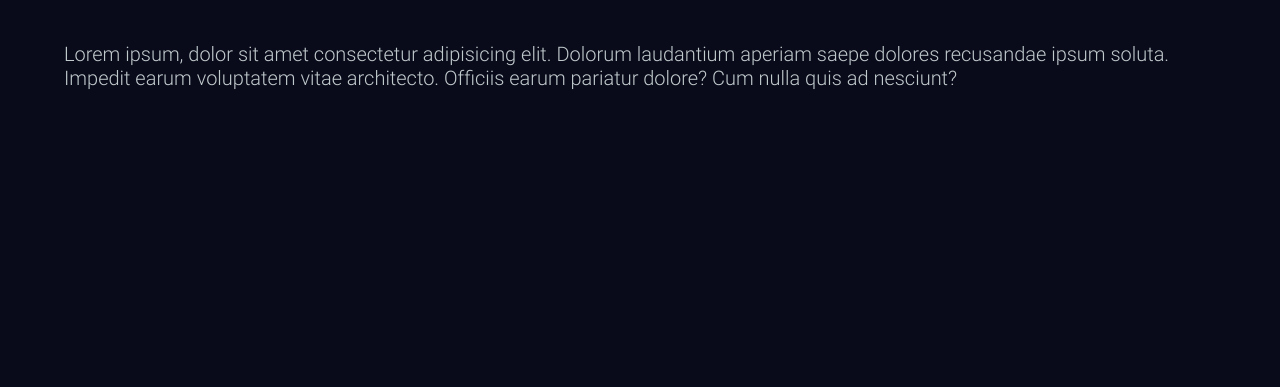
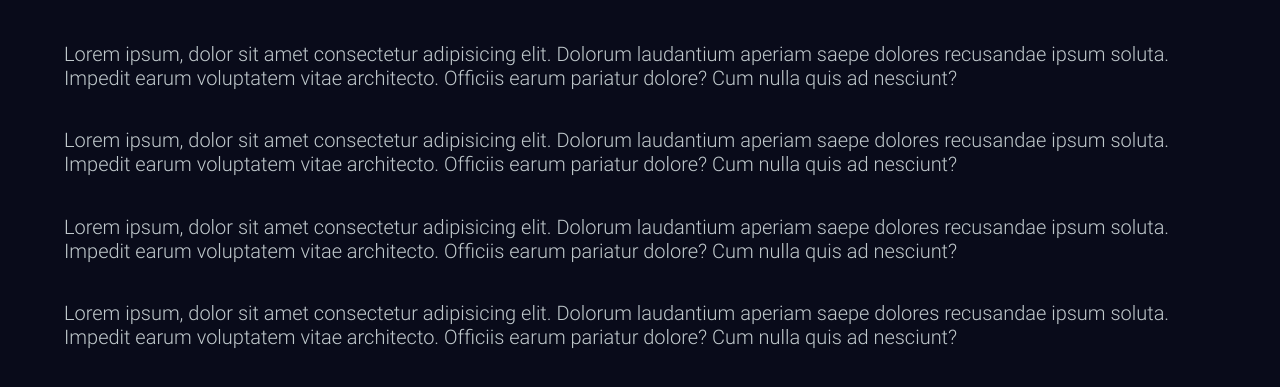
Before and after one commit to RJToky/virtual-shop, a plain HTML site: page index.html in a window 1280 px wide. Shown: the part 551-938 px from the top of the page. Before the commit the page ends 800 px from the top, so only its background shows below. Drawn offline with Linux system fonts and the light colour scheme.

Commit message:
paragraphes ajoutées

```diff
--- a/assets/css/style.css
+++ b/assets/css/style.css
@@ -36,7 +36,7 @@
 body {
   background: var(--dark-blue);
   font-family: "Roboto Light";
-  overflow: hidden;
+  overflow-x: hidden;
 }
 
 header {
--- a/index.html
+++ b/index.html
@@ -43,6 +43,27 @@
         voluptatem vitae architecto. Officiis earum pariatur dolore? Cum nulla
         quis ad nesciunt?
       </p>
+      <br /><br />
+      <p>
+        Lorem ipsum, dolor sit amet consectetur adipisicing elit. Dolorum
+        laudantium aperiam saepe dolores recusandae ipsum soluta. Impedit earum
+        voluptatem vitae architecto. Officiis earum pariatur dolore? Cum nulla
+        quis ad nesciunt?
+      </p>
+      <br /><br />
+      <p>
+        Lorem ipsum, dolor sit amet consectetur adipisicing elit. Dolorum
+        laudantium aperiam saepe dolores recusandae ipsum soluta. Impedit earum
+        voluptatem vitae architecto. Officiis earum pariatur dolore? Cum nulla
+        quis ad nesciunt?
+      </p>
+      <br /><br />
+      <p>
+        Lorem ipsum, dolor sit amet consectetur adipisicing elit. Dolorum
+        laudantium aperiam saepe dolores recusandae ipsum soluta. Impedit earum
+        voluptatem vitae architecto. Officiis earum pariatur dolore? Cum nulla
+        quis ad nesciunt?
+      </p>
     </main>
   </body>
   <script src="./assets/js/script.js"></script>
```
